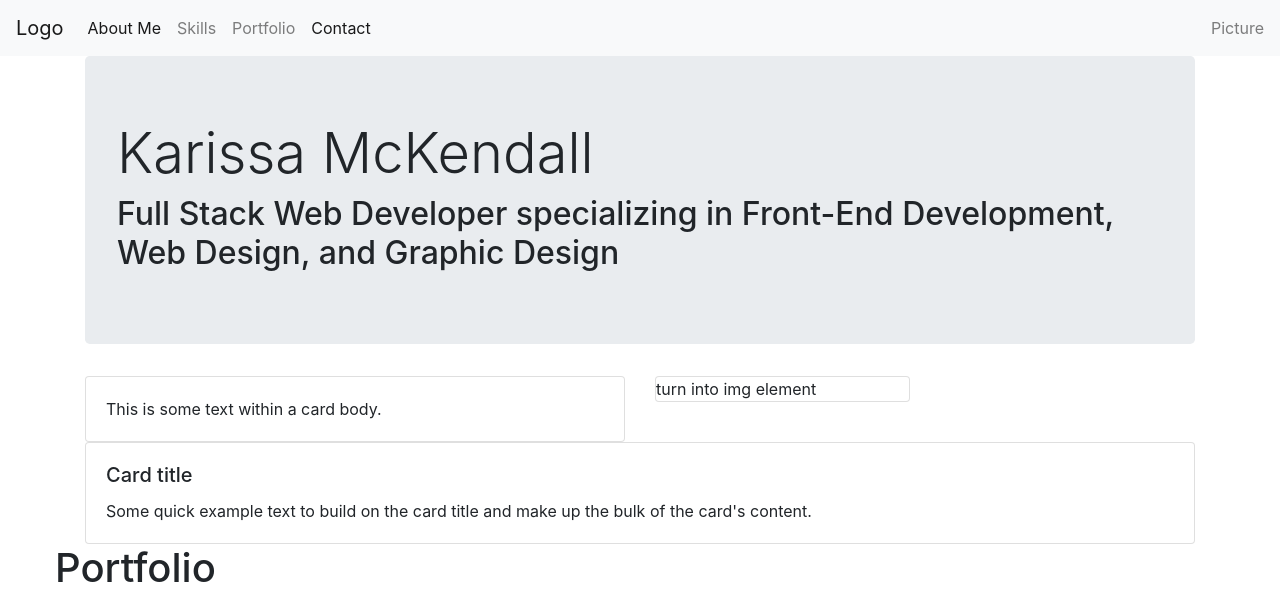
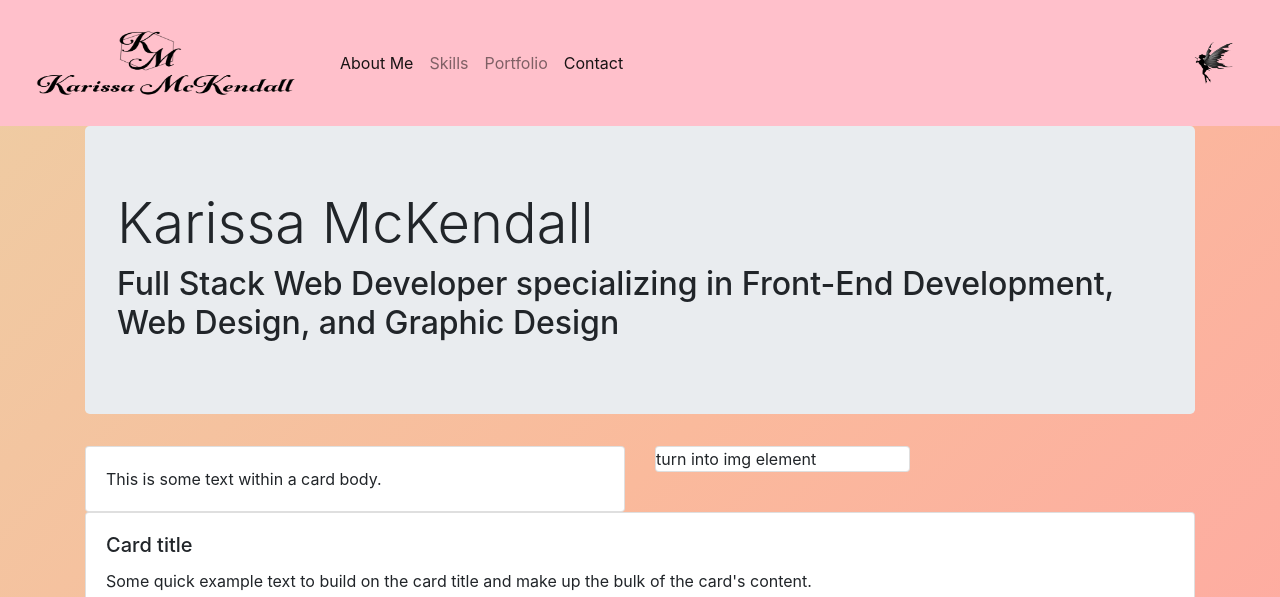
Before and after one commit to Salena0921/PersonalSite, a plain HTML site: page index.html in a window 1280 px wide. Shown: the top 597 px of the page. Drawn offline with nearby package versions, Linux system fonts and the light colour scheme.

Commit message:
created intial coloring for background, and added an image and logo to the navbar

```diff
--- a/assets/style.css
+++ b/assets/style.css
@@ -0,0 +1,21 @@
+body {
+    background-image: linear-gradient(135deg, #eecda3, #faba9c, #ffa6a3, #fa96b6, #e28ed1);
+}
+
+/* Navigation CSS */
+
+#navbar-example2{
+    background-color: pink;
+}
+
+#personalLogo{
+    height: 100px;
+    width: 300px;
+}
+
+#fairyimage{
+    margin-right: 25px;
+    height: 50px;
+    width: 50px;
+    transform: scaleX(-1);
+}
--- a/index.html
+++ b/index.html
@@ -9,14 +9,16 @@
 </head>
 
 <body>
-    <nav class="navbar navbar-expand-lg navbar-light bg-light" id="navbar-example2">
-        <a class="navbar-brand" href="#">Logo</a>
+    <nav class="navbar navbar-expand-lg navbar-light" id="navbar-example2">
+        <span class="navbar-brand">
+            <img id="personalLogo" src="assets/images/KM-LOGO-FINAL_One Color copy.png">
+        </span>
         <button class="navbar-toggler" type="button" data-toggle="collapse" data-target="#navbarText" aria-controls="navbarText"
             aria-expanded="false" aria-label="Toggle navigation">
             <span class="navbar-toggler-icon"></span>
         </button>
         <div class="collapse navbar-collapse" id="navbarText">
-            <ul class="navbar-nav mr-auto">
+            <ul class="navbar-nav mr-auto" id="navbarList">
                 <li class="nav-item active">
                     <a class="nav-link" href="#aboutme">About Me <span class="sr-only">(current)</span></a>
                 </li>
@@ -31,7 +33,7 @@
                 </li>
             </ul>
             <span class="navbar-text">
-                Picture
+                <img id="fairyimage" src="./assets/images/Black-Ink-Small-Flying-Fairy-Tattoo-Design.png">
             </span>
         </div>
     </nav>
```
Also changed, not shown: assets/images/KM-LOGO-FINAL_One Color copy.png (added).
